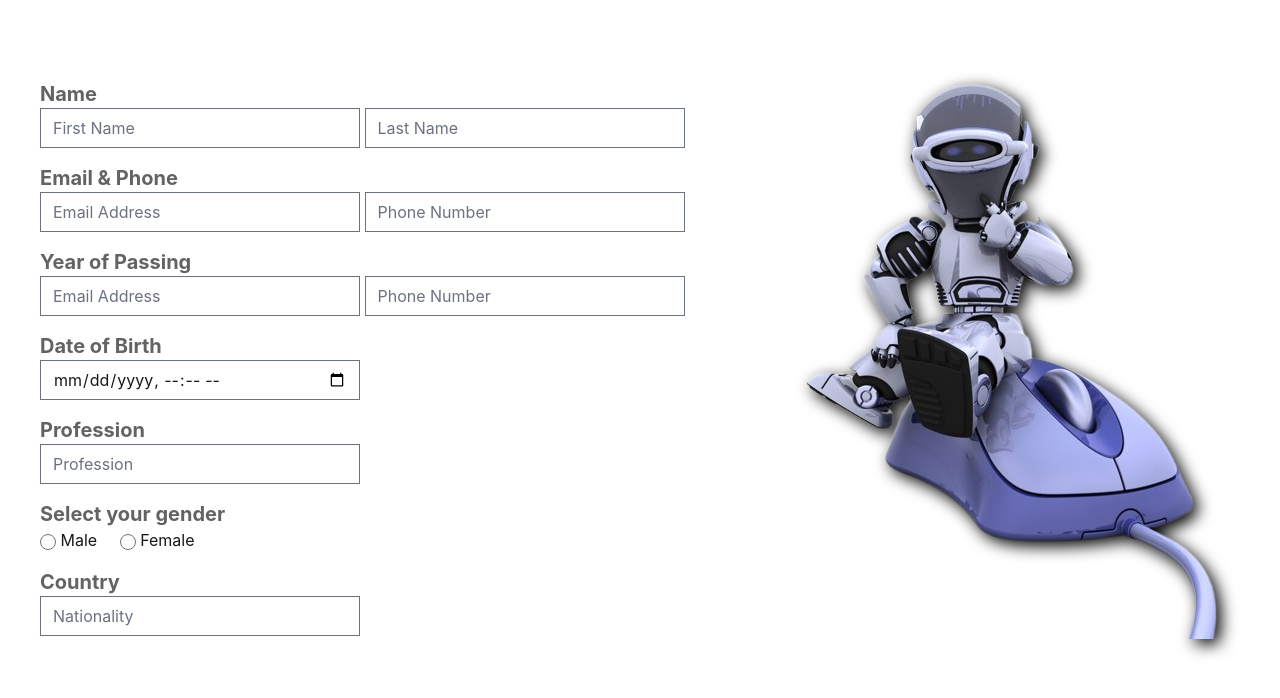
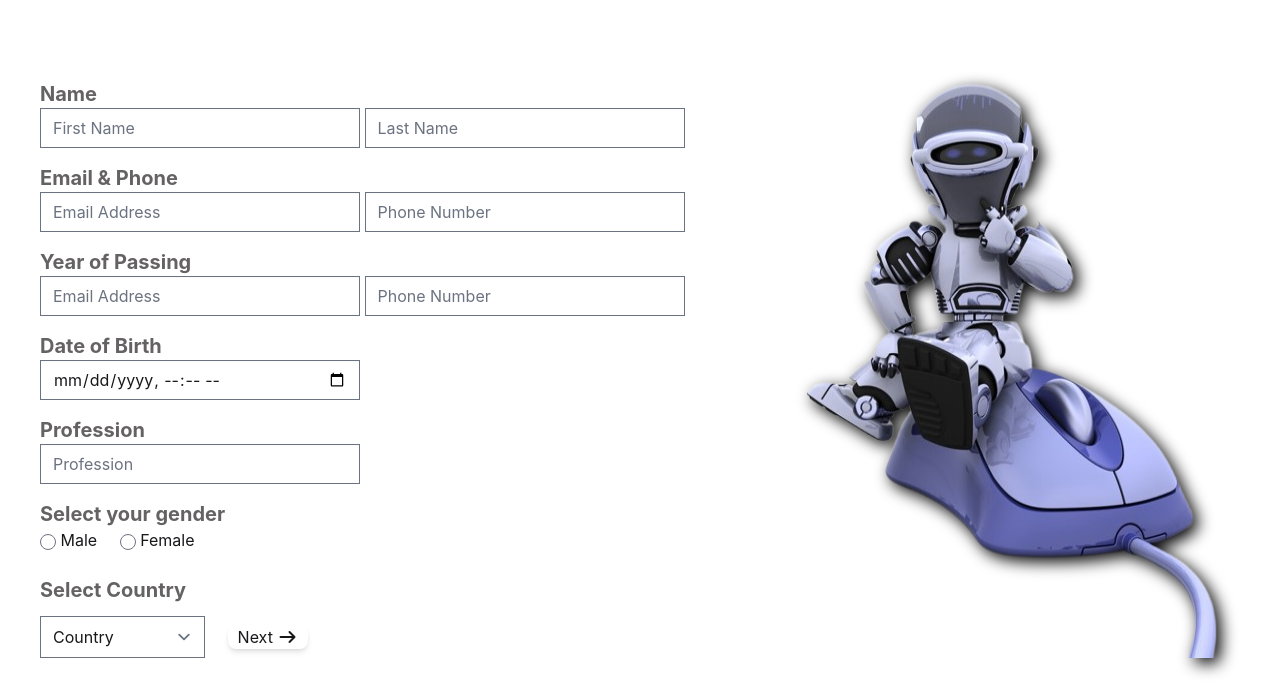
Before and after one commit to Wardun-00/login-form, a plain HTML site: page index.html in a window 1280 px wide. Shown: the part 196-894 px from the top of the page. Drawn offline with nearby package versions, Linux system fonts and the light colour scheme.

Commit message:
added next button

```diff
--- a/index.html
+++ b/index.html
@@ -9,7 +9,19 @@
       type="image/x-icon"
     />
     <title>PeopleNTech</title>
+    <!-- css link -->
+
     <link rel="stylesheet" href="./style.css" />
+
+    <!-- font awsome cdn -->
+
+    <link
+      rel="stylesheet"
+      href="https://cdnjs.cloudflare.com/ajax/libs/font-awesome/7.0.1/css/all.min.css"
+      integrity="sha512-2SwdPD6INVrV/lHTZbO2nodKhrnDdJK9/kg2XD1r9uGqPo1cUbujc+IYdlYdEErWNu69gVcYgdxlmVmzTWnetw=="
+      crossorigin="anonymous"
+      referrerpolicy="no-referrer"
+    />
     <!-- flowbite cdn -->
     <link
       href="https://cdn.jsdelivr.net/npm/flowbite@3.1.2/dist/flowbite.min.css"
@@ -137,13 +149,30 @@
             <input type="radio" name="gender" value="female" />
             Female
           </label>
+          <br />
+          <br />
           <!-- nationality -->
-          <legend class="font-bold text-xl mt-4 text-[#646262]">Country</legend>
-          <input
-            type="text"
-            placeholder="Nationality"
-            class="input mt-3 md:mt-0"
-          />
+          <label for="country" class="font-bold text-xl text-[#646262]"
+            >Select Country</label
+          >
+          <br />
+
+          <select name="country" id="country" class="mt-3">
+            <option value="Country" selected disabled>Country</option>
+            <option value="Bangladesh">Bangladesh</option>
+            <option value="USA">USA</option>
+            <option value="India" disabled>India (Boycott)</option>
+            <option value="Nepal">Nepal</option>
+            <option value="China">China</option>
+            <option value="Pakistan">Pakistan</option>
+          </select>
+          &nbsp; &nbsp;
+          <button
+            type="button"
+            class="cursor-pointer shadow-md border-1 rounded-lg w-20 text-[#575555]"
+          >
+            Next <i class="fa-solid fa-arrow-right"></i>
+          </button>
         </form>
         <!-- robot image aside -->
         <img
```
